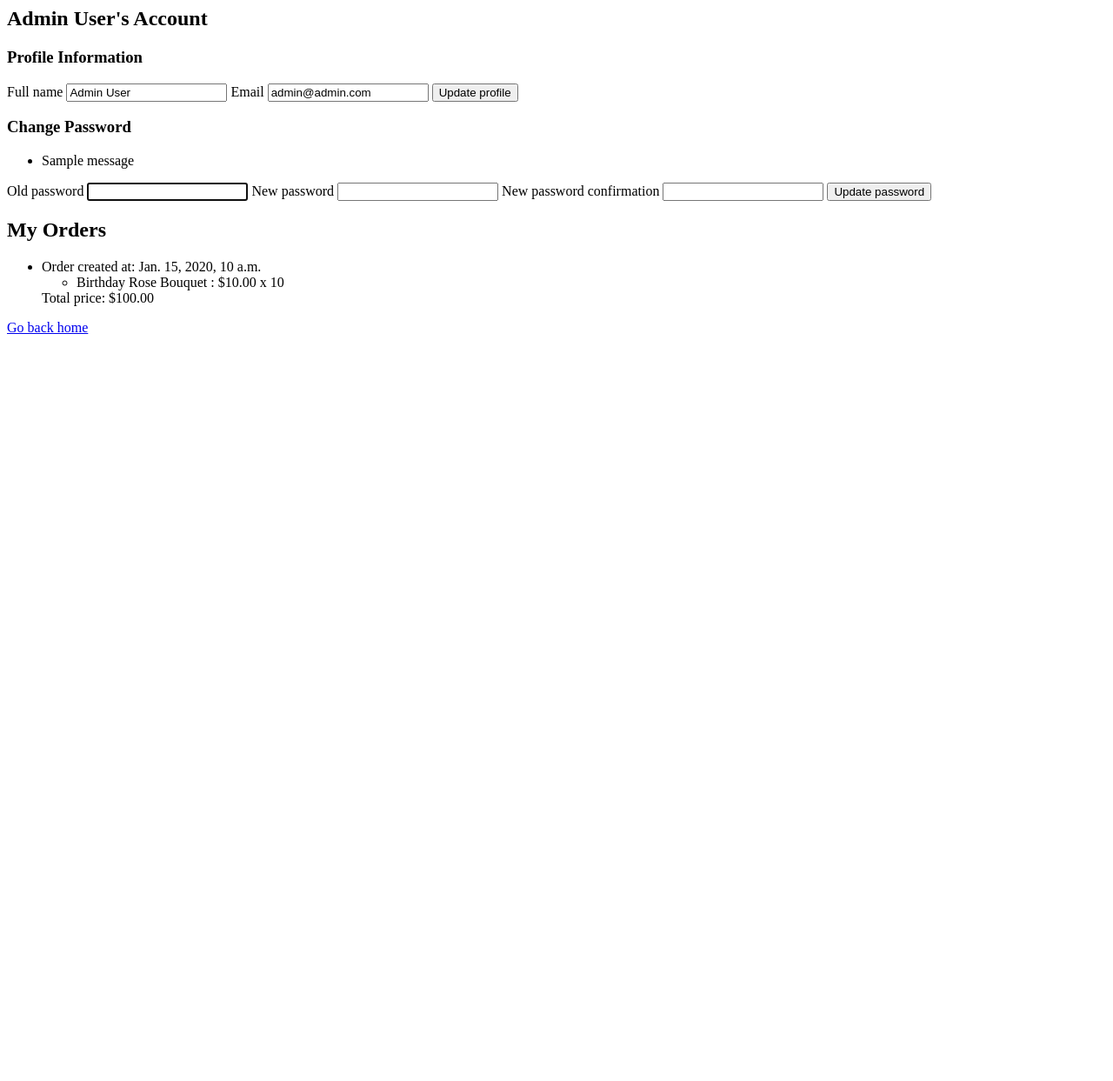
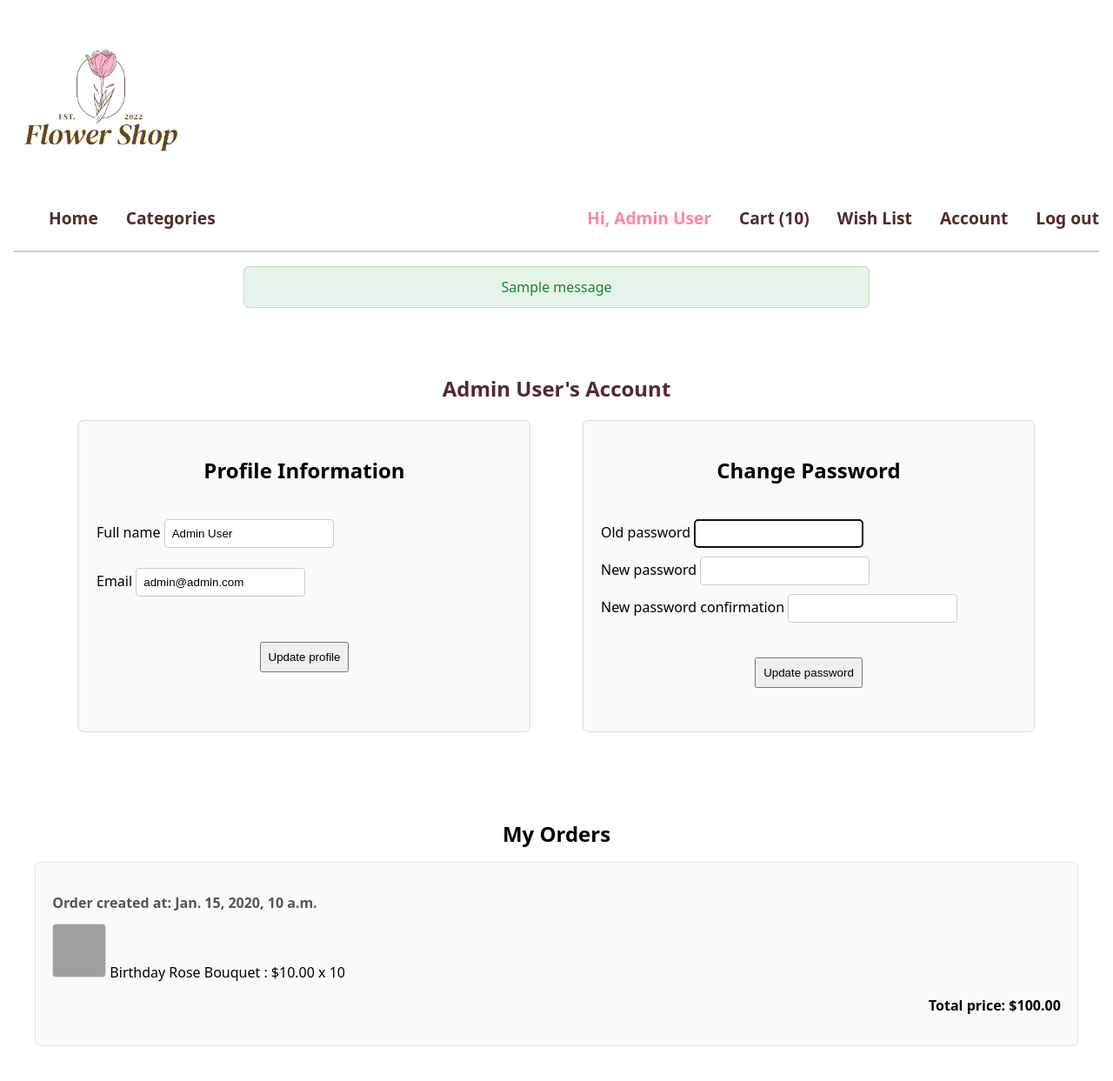
Before and after one commit to vickihi/flowerstore-new, a Django app: page /accounts/profile/ in a window 1280 px wide. Shown: the whole page at 87% size. Before the commit the page ends 384 px from the top, so only its background shows below. Run offline with Django 5.2, Linux system fonts and the light colour scheme; a user stored in the database is signed in; data comes from the database, SQL or seed files in the repository; tables that the repository leaves empty hold one stand-in row (values such as "Sample post"); one stand-in notice (Sample message) is shown; grey boxes are pictures that could not be loaded.

Commit message:
update display for auth pages

```diff
--- a/accounts/forms.py
+++ b/accounts/forms.py
@@ -27,14 +27,27 @@ class AccountProfileForm(forms.ModelForm):
             "country",
         ]
 
+    def clean_email(self):
+        """Ensure the email is unique."""
+        email = self.cleaned_data["email"].lower()
+        if (
+            models.Account.objects.filter(email=email)
+            .exclude(pk=self.instance.pk)
+            .exists()
+        ):
+            raise forms.ValidationError("This email is already in use.")
+
+        return email
+
 
 class AccountPasswordForm(PasswordChangeForm):
     def clean_new_password1(self):
         """Ensure the new password is not the same as the old password.
         Also the basic password validation inherited from PasswordChangeForm."""
         new_password = self.cleaned_data.get("new_password1")
-        if self.user.check_password(new_password):
+        if new_password and self.user.check_password(new_password):
             raise ValidationError(
                 "New password cannot be the same as the old password."
             )
+
         return new_password
--- /dev/null
+++ b/accounts/static/accounts/css/auth.css
@@ -0,0 +1,162 @@
+/* ===== Login Page ===== */
+.login-page, .register-page {
+    max-width: 1100px;
+    margin: 0 auto;
+    padding:20px 20px;
+}
+
+.login-container, .register-container {
+    margin: 0 auto;
+    padding: 3rem;
+    background: #fff;
+    border: 1px solid #e5e5e5;
+    border-radius: 10px;
+    max-width: 800px;
+    margin: 30px auto;
+}
+
+.form-group {
+    margin-bottom: 0.8rem;
+}
+
+/* ===== Account Page ===== */
+
+/* account section */
+.account-info{
+    max-width:1100px;
+    margin:0 auto;
+    padding:40px 20px;
+}
+
+.account-header{
+    text-align:center;
+    margin-bottom:30px;
+}
+
+.account-container{
+    display:flex;
+    gap:60px;
+    margin-bottom:40px;
+}
+
+.account-container h2{
+    text-align: center;
+    margin-bottom:40px;
+}
+
+.account-profile,
+.account-password{
+    flex:1;
+    padding:20px;
+    border:1px solid #ddd;
+    border-radius:6px;
+    background:#fafafa;
+}
+
+.account-profile form,
+.account-password form{
+    display:flex;
+    flex-direction:column;
+    gap:10px;
+}
+
+.account-profile input,
+.account-password input{
+    padding:8px;
+    border:1px solid #ccc;
+    border-radius:4px;
+}
+
+.account-profile button,
+.account-password button{
+    margin-top:10px;
+    padding:8px;
+    align-self:flex-start;
+    margin: 30px auto;
+}
+
+.btn-continue{
+    display:inline-block;
+    margin-top:30px;
+}
+
+/* orders section */
+.account-orders {
+    max-width:1200px;
+    margin:0 auto;
+}
+
+.account-orders h2 {
+    margin-bottom: 1rem;
+    text-align: center;
+}
+
+.orders-list {
+    list-style: none;
+    padding: 0;
+    margin: 0;
+    border: 1px solid #e5e5e5;
+    border-radius: 6px;
+    padding: 1.2rem;
+    margin-bottom: 1.5rem;
+    background: #fafafa;
+}
+
+.order-wrap {
+    border-bottom: #555 solid 1px;
+}
+
+.order-wrap:last-child {
+    border-bottom: none;
+}
+
+.order-wrap h3 {
+    margin-bottom: 0.8rem;
+    font-size: 1rem;
+    color: #555;
+}
+
+.order-products {
+    list-style: none;
+    padding: 0;
+    margin: 0.5rem 0 1rem 0;
+}
+
+.order-product-image {
+    width: 60px;
+    height: 60px;
+    object-fit: cover;
+    border-radius: 4px;
+    border: 1px solid #ddd;
+}
+
+.order-total {
+    font-weight: 600;
+    text-align: right;
+    margin-top: 0.5rem;
+}
+
+/* ===== Reset Password Page ===== */
+.reset-password{
+    max-width: 1100px;
+    margin: 0 auto;
+    padding: 1rem;
+    background: #fff;
+    border: 1px solid #e5e5e5;
+    border-radius: 10px;
+    display: flex;
+    flex-direction: column;
+}
+
+.reset-password-container{
+    max-width: 700px;
+    margin: 30px auto;
+}
+
+.password-help{
+    color:#555;
+}
+
+button {
+    margin-top: 1rem;
+}
--- a/accounts/templates/accounts/profile.html
+++ b/accounts/templates/accounts/profile.html
@@ -1,48 +1,68 @@
-<h2>{{ user.full_name }}'s Account</h2>
+{% extends "base.html" %}
+{% block title %}Account{% endblock %}
 
-<h3>Profile Information</h3>
+{% block main %}
+<section class="account-info">
+    <h1>{{ user.full_name }}'s Account</h1>
+
+    <div class="account-container">
+        <div class="account-profile">
+            <h2>Profile Information</h2>
             <form method="post" action="{% url 'accounts:profile_update' %}">
                 {% csrf_token %}
+                <div class="form-group">
                     <label for="id_full_name">Full name</label>
                     {{ profile_form.full_name }}
+                    {{ profile_form.full_name.errors }}
+                </div>
+                <div class="form-group">
                     <label for="id_email">Email</label>
                     {{ profile_form.email }}
+                    {{ profile_form.email.errors }}
+                </div>
                 <button type="submit">Update profile</button>
             </form>
+        </div>
 
-<h3>Change Password</h3>
-{% if messages %}
-  <ul class="messages">
-    {% for message in messages %}
-      <li class="{{ message.tags }}">{{ message }}</li>
-    {% endfor %}
-  </ul>
-{% endif %}
+        <div class="account-password">
+            <h2>Change Password</h2>
             <form method="post" action="{% url 'accounts:profile_password_update' %}">
                 {% csrf_token %}
                 {{ password_form }}
                 <button type="submit">Update password</button>
             </form>
+        </div>
+    </div>
+</section>
 
+<section class="account-orders">
     <h2>My Orders</h2>
+
     {% if orders %}
-    <ul>
+    <ul class="orders-list">
         {% for order in orders %}
-        <li>
-            Order created at: {{ order.created_at }}
-            <ul>
+        <li class="order-wrap">
+            <h3>Order created at: {{ order.created_at }}</h3>
+            <ul class="order-products">
                 {% for item in order.items.all %}
                 <li>
+                    {% if item.product.image %}
+                    <img class="order-product-image"
+                        src="{{ item.product.image.url }}"
+                        alt="{{ item.product.name }}">
+                    {% endif %}
                     {{ item.product.name }} : ${{ item.unit_price }} x {{ item.quantity }}
                 </li>
                 {% endfor %}
             </ul>
+            <p class="order-total">
             Total price: ${{ order.total_price }}
+            </p>
         </li>
         {% endfor %}
     </ul>
     {% else %}
     <p>You have no orders yet.</p>
     {% endif %}
-
-<a href="{% url 'home' %}" class="btn-continue">Go back home</a>
+</section>
+{% endblock main %}
--- a/accounts/views.py
+++ b/accounts/views.py
@@ -77,6 +77,7 @@ def profile_update(request):
         context = {"profile_form": profile_form, "password_form": password_form}
         return render(request, "accounts/profile.html", context)
     profile_form.save()
+    messages.success(request, "Your profile has been updated successfully.")
     return redirect("accounts:profile")
 
 
--- a/flowerproducts/static/flowerproducts/css/product_detail.css
+++ b/flowerproducts/static/flowerproducts/css/product_detail.css
@@ -203,9 +203,9 @@ body {
 .message {
     padding: 0.75rem 1rem;
     border-radius: 6px;
-    background: #fdecea;
-    color: #c00;
-    border: 1px solid #f5c2c7;
+    background: #e6f4ea;
+    color: #1e7e34;
+    border: 1px solid #b7e1c1;
     margin-bottom: 0.5rem;
     text-align: center;
 }
--- a/flowerstore/static/css/nav.css
+++ b/flowerstore/static/css/nav.css
@@ -1,6 +1,6 @@
 body > nav > ul {
     display: flex;
-    gap: 1.2rem;
+    gap: 2rem;
     list-style: none;
 }
 
@@ -22,14 +22,25 @@ ul > li > a {
     margin-bottom: 1rem;
 }
 
+#main-nav ul{
+    display:flex;
+    list-style:none;
+}
+
+.nav-right{
+    margin-left:auto;
+}
+
+.username{
+    font-size: 1.2rem;
+    font-weight: bold;
+    color: #ff85a2;
+}
+
 #site-header {
     display: flex;
     justify-content: space-between;
     align-items: center;
-}
-
-#account-nav {
-    /*font-size: 1.2rem;*/
 }
 
 #account-nav a {
--- a/flowerstore/static/css/style.css
+++ b/flowerstore/static/css/style.css
@@ -4,6 +4,7 @@
 @import "/static/flowerproducts/css/form.css";
 @import "/static/orders/css/cart.css";
 @import "/static/orders/css/wishlist.css";
+@import "/static/accounts/css/auth.css";
 
 body {
     font-family: system-ui, sans-serif;
--- a/flowerstore/templates/base.html
+++ b/flowerstore/templates/base.html
@@ -18,36 +18,30 @@
     <a href="{% url 'flowerproducts:index' %}">
         <img id="logo" src="{% static 'images/logo.png' %}" alt="Flower shop logo">
     </a>
-    <nav id="account-nav">
-        {% if user.is_authenticated %}
-            <a href="{% url 'accounts:logout' %}">Log out</a>
-            <a href="{% url 'accounts:profile' %}">Account</a>
-            <a href="{% url 'orders:wishlist_detail' %}">Wish List</a>
-        {% else %}
-            <a href="{% url 'accounts:register' %}">Register</a>
-            <a href="{% url 'accounts:login' %}">Log in</a>
-        {% endif %}
-    </nav>
 </header>
 
+{% block nav %}
 <nav id="main-nav">
     <ul>
-        <li>
-            <a href="{% url 'flowerproducts:index' %}">Home</a>
-        </li>
+        <li><a href="{% url 'flowerproducts:index' %}">Home</a></li>
+        <li><a href="{% url 'flowerproducts:categories' %}">Categories</a></li>
 
-        <li>
-            <a href="{% url 'flowerproducts:categories' %}">
-                Categories
-            </a>
-        </li>
-        <li>
-            <a href="{% url 'orders:cart_detail' %}">
-                Cart ({{ cart_total_quantity }})
-            </a>
-        </li>
+        {% if user.is_authenticated %}
+            <li class="nav-right">
+                <a href="{% url 'flowerproducts:index' %}" class="username">Hi, {{ user.full_name }}</a>
+            </li>
+            <li><a href="{% url 'orders:cart_detail' %}">Cart ({{ cart_total_quantity }})</a></li>
+            <li><a href="{% url 'orders:wishlist_detail' %}">Wish List</a></li>
+            <li><a href="{% url 'accounts:profile' %}">Account</a></li>
+            <li><a href="{% url 'accounts:logout' %}">Log out</a></li>
+        {% else %}
+            <li class="nav-right"><a href="{% url 'orders:cart_detail' %}">Cart ({{ cart_total_quantity }})</a></li>
+            <li><a href="{% url 'accounts:register' %}">Register</a></li>
+            <li><a href="{% url 'accounts:login' %}">Log in</a></li>
+        {% endif %}
     </ul>
 </nav>
+{% endblock %}
 
 <header>
     <nav id="breadcrumbs">
```
Also changed, not shown: accounts/templates/accounts/login.html (+17 -10 lines), accounts/templates/accounts/password_reset_complete.html (+16 -2 lines), accounts/templates/accounts/password_reset_confirm.html (+38 -6 lines), accounts/templates/accounts/password_reset_done.html (+14 -2 lines), accounts/templates/accounts/password_reset_form.html (+15 -1 lines), accounts/templates/accounts/register.html (+38 -6 lines), flowerstore/static/css/reset.css (deleted). Lines whose indentation alone changed are shown as unchanged.
